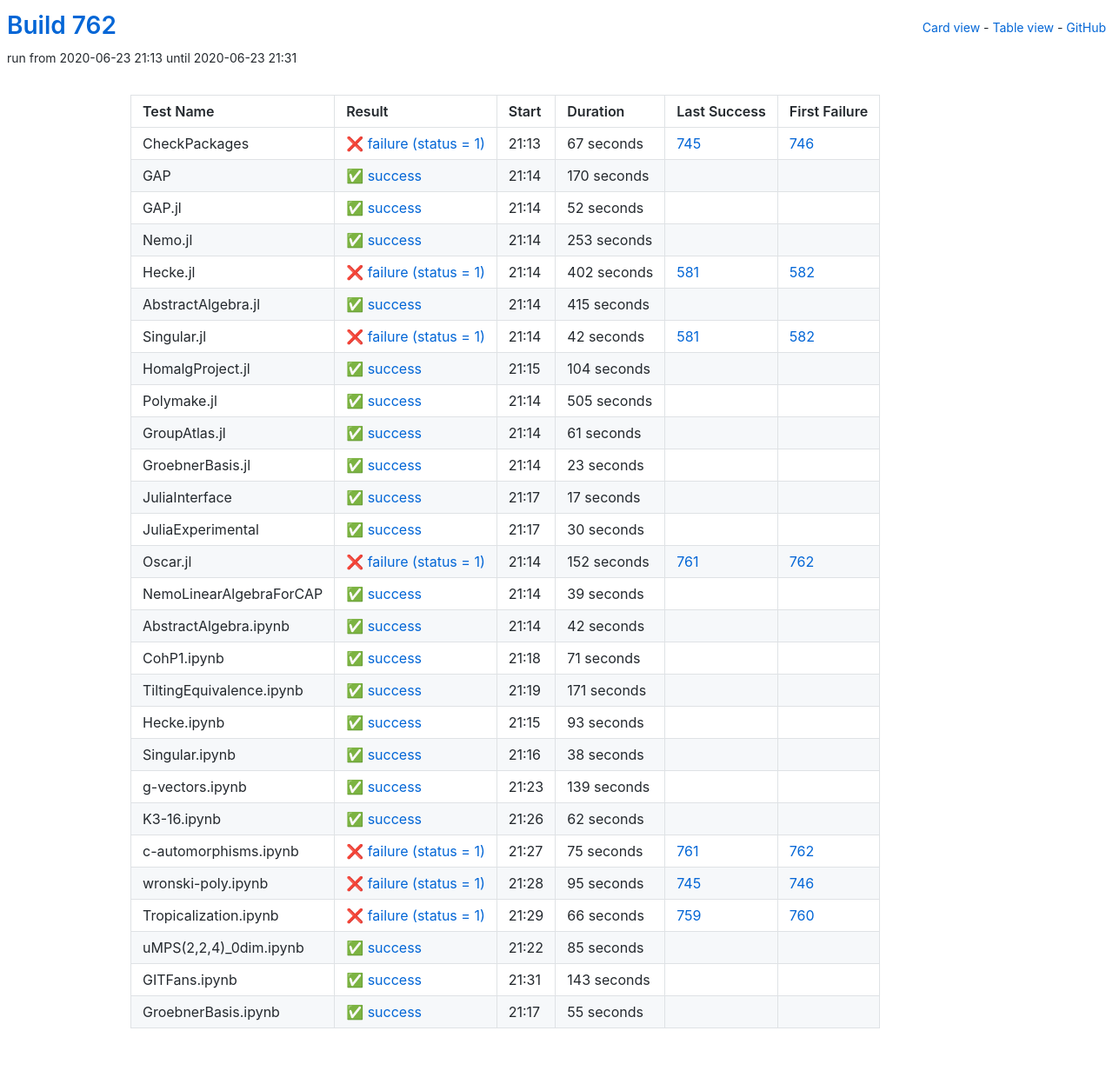
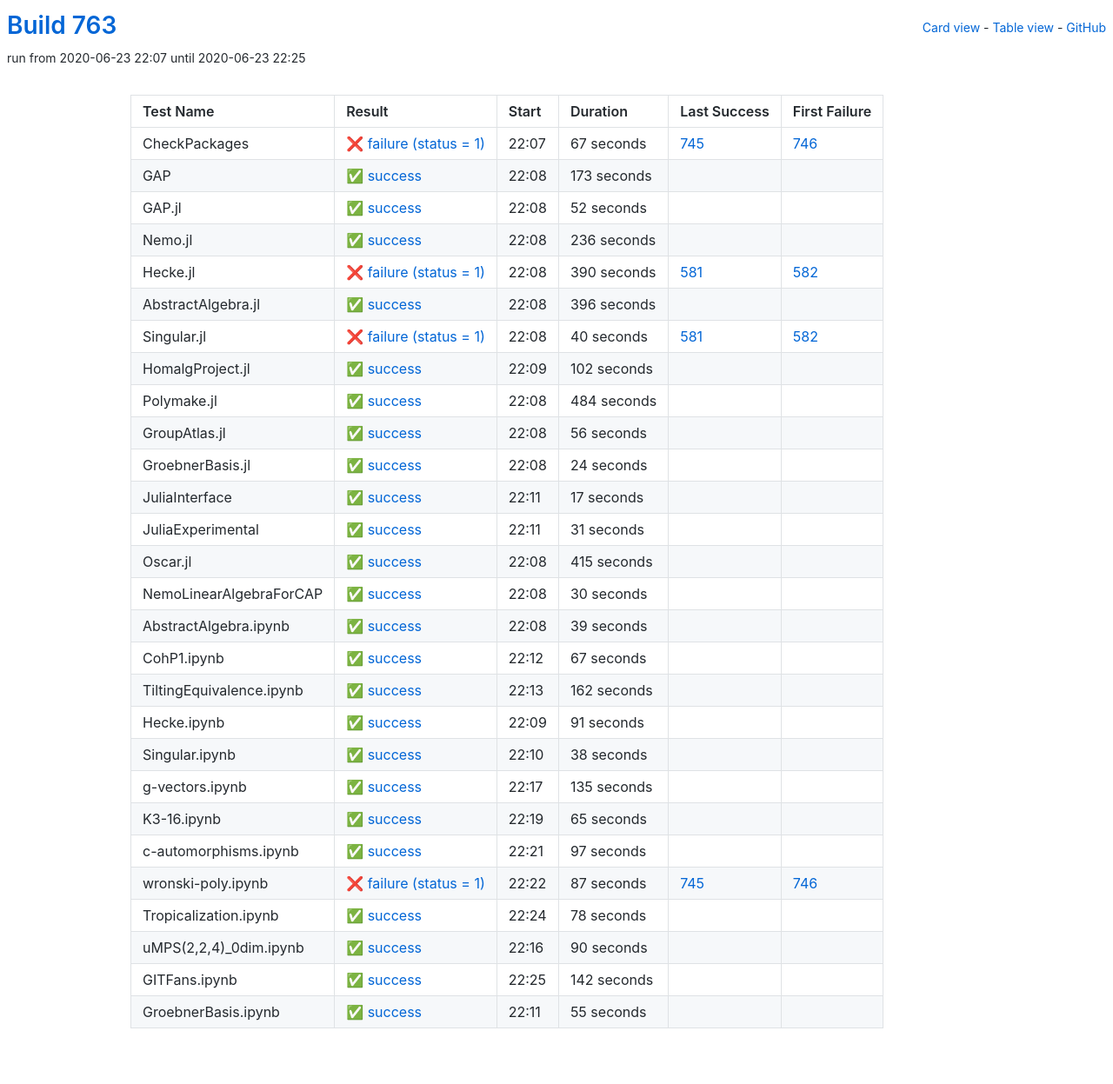
Before and after one commit to oscar-system/oscar-ci-status-1.4, a Jekyll site: the page built from table.html, in a window 1280 px wide. Shown: the whole page at 87% size. Built offline with Jekyll 4.4.1, drawn with Linux system fonts in a browser that asks for light colours.

Commit message:
Build #763

```diff
--- a/_data/ci.yml
+++ b/_data/ci.yml
@@ -1,6 +1,6 @@
 ---
-build: 762
-build_url: https://oscarci.mathematik.uni-kl.de/job/oscar-julia-1.4/762/
+build: 763
+build_url: https://oscarci.mathematik.uni-kl.de/job/oscar-julia-1.4/763/
 job: oscar-julia-1.4
 organization: oscar-system
 repo: oscar-ci-status-1.4
@@ -8,8 +8,8 @@ repourl: https://github.com/oscar-system/oscar-ci-status-1.4
 tests:
 - name: CheckPackages
   id: checkpackages
-  log: https://oscarci.mathematik.uni-kl.de/job/oscar-julia-1.4/762/artifact/logs/build-762/CheckPackages.log
-  start: 2020-06-23 21:13
+  log: https://oscarci.mathematik.uni-kl.de/job/oscar-julia-1.4/763/artifact/logs/build-763/CheckPackages.log
+  start: 2020-06-23 22:07
   success: false
   exitcode: 1
   status: failure
@@ -20,20 +20,20 @@ tests:
   first_failure_url: https://oscarci.mathematik.uni-kl.de/job/oscar-julia-1.4/746/
 - name: GAP
   id: gap
-  log: https://oscarci.mathematik.uni-kl.de/job/oscar-julia-1.4/762/artifact/logs/build-762/GAP.log
-  start: 2020-06-23 21:14
+  log: https://oscarci.mathematik.uni-kl.de/job/oscar-julia-1.4/763/artifact/logs/build-763/GAP.log
+  start: 2020-06-23 22:08
   success: true
   exitcode: 0
   status: success
-  duration: 170
+  duration: 173
   last_success: false
   last_success_url:
   first_failure: false
   first_failure_url:
 - name: GAP.jl
   id: gap-jl
-  log: https://oscarci.mathematik.uni-kl.de/job/oscar-julia-1.4/762/artifact/logs/build-762/GAP.jl.log
-  start: 2020-06-23 21:14
+  log: https://oscarci.mathematik.uni-kl.de/job/oscar-julia-1.4/763/artifact/logs/build-763/GAP.jl.log
+  start: 2020-06-23 22:08
   success: true
   exitcode: 0
   status: success
@@ -44,104 +44,104 @@ tests:
   first_failure_url:
 - name: Nemo.jl
   id: nemo-jl
-  log: https://oscarci.mathematik.uni-kl.de/job/oscar-julia-1.4/762/artifact/logs/build-762/Nemo.jl.log
-  start: 2020-06-23 21:14
+  log: https://oscarci.mathematik.uni-kl.de/job/oscar-julia-1.4/763/artifact/logs/build-763/Nemo.jl.log
+  start: 2020-06-23 22:08
   success: true
   exitcode: 0
   status: success
-  duration: 253
+  duration: 236
   last_success: false
   last_success_url:
   first_failure: false
   first_failure_url:
 - name: Hecke.jl
   id: hecke-jl
-  log: https://oscarci.mathematik.uni-kl.de/job/oscar-julia-1.4/762/artifact/logs/build-762/Hecke.jl.log
-  start: 2020-06-23 21:14
+  log: https://oscarci.mathematik.uni-kl.de/job/oscar-julia-1.4/763/artifact/logs/build-763/Hecke.jl.log
+  start: 2020-06-23 22:08
   success: false
   exitcode: 1
   status: failure
-  duration: 402
+  duration: 390
   last_success: 581
   last_success_url: https://oscarci.mathematik.uni-kl.de/job/oscar-julia-1.4/581/
   first_failure: 582
   first_failure_url: https://oscarci.mathematik.uni-kl.de/job/oscar-julia-1.4/582/
 - name: AbstractAlgebra.jl
   id: abstractalgebra-jl
-  log: https://oscarci.mathematik.uni-kl.de/job/oscar-julia-1.4/762/artifact/logs/build-762/AbstractAlgebra.jl.log
-  start: 2020-06-23 21:14
+  log: https://oscarci.mathematik.uni-kl.de/job/oscar-julia-1.4/763/artifact/logs/build-763/AbstractAlgebra.jl.log
+  start: 2020-06-23 22:08
   success: true
   exitcode: 0
   status: success
-  duration: 415
+  duration: 396
   last_success: false
   last_success_url:
   first_failure: false
   first_failure_url:
 - name: Singular.jl
   id: singular-jl
-  log: https://oscarci.mathematik.uni-kl.de/job/oscar-julia-1.4/762/artifact/logs/build-762/Singular.jl.log
-  start: 2020-06-23 21:14
+  log: https://oscarci.mathematik.uni-kl.de/job/oscar-julia-1.4/763/artifact/logs/build-763/Singular.jl.log
+  start: 2020-06-23 22:08
   success: false
   exitcode: 1
   status: failure
-  duration: 42
+  duration: 40
   last_success: 581
   last_success_url: https://oscarci.mathematik.uni-kl.de/job/oscar-julia-1.4/581/
   first_failure: 582
   first_failure_url: https://oscarci.mathematik.uni-kl.de/job/oscar-julia-1.4/582/
 - name: HomalgProject.jl
   id: homalgproject-jl
-  log: https://oscarci.mathematik.uni-kl.de/job/oscar-julia-1.4/762/artifact/logs/build-762/HomalgProject.jl.log
-  start: 2020-06-23 21:15
+  log: https://oscarci.mathematik.uni-kl.de/job/oscar-julia-1.4/763/artifact/logs/build-763/HomalgProject.jl.log
+  start: 2020-06-23 22:09
   success: true
   exitcode: 0
   status: success
-  duration: 104
+  duration: 102
   last_success: false
   last_success_url:
   first_failure: false
   first_failure_url:
 - name: Polymake.jl
   id: polymake-jl
-  log: https://oscarci.mathematik.uni-kl.de/job/oscar-julia-1.4/762/artifact/logs/build-762/Polymake.jl.log
-  start: 2020-06-23 21:14
+  log: https://oscarci.mathematik.uni-kl.de/job/oscar-julia-1.4/763/artifact/logs/build-763/Polymake.jl.log
+  start: 2020-06-23 22:08
   success: true
   exitcode: 0
   status: success
-  duration: 505
+  duration: 484
   last_success: false
   last_success_url:
   first_failure: false
   first_failure_url:
 - name: GroupAtlas.jl
   id: groupatlas-jl
-  log: https://oscarci.mathematik.uni-kl.de/job/oscar-julia-1.4/762/artifact/logs/build-762/GroupAtlas.jl.log
-  start: 2020-06-23 21:14
+  log: https://oscarci.mathematik.uni-kl.de/job/oscar-julia-1.4/763/artifact/logs/build-763/GroupAtlas.jl.log
+  start: 2020-06-23 22:08
   success: true
   exitcode: 0
   status: success
-  duration: 61
+  duration: 56
   last_success: false
   last_success_url:
   first_failure: false
   first_failure_url:
 - name: GroebnerBasis.jl
   id: groebnerbasis-jl
-  log: https://oscarci.mathematik.uni-kl.de/job/oscar-julia-1.4/762/artifact/logs/build-762/GroebnerBasis.jl.log
-  start: 2020-06-23 21:14
+  log: https://oscarci.mathematik.uni-kl.de/job/oscar-julia-1.4/763/artifact/logs/build-763/GroebnerBasis.jl.log
+  start: 2020-06-23 22:08
   success: true
   exitcode: 0
   status: success
-  duration: 23
+  duration: 24
   last_success: false
   last_success_url:
   first_failure: false
   first_failure_url:
 - name: JuliaInterface
   id: juliainterface
-  log: https://oscarci.mathematik.uni-kl.de/job/oscar-julia-1.4/762/artifact/logs/build-762/JuliaInterface.log
-  start: 2020-06-23 21:17
+  log: https://oscarci.mathematik.uni-kl.de/job/oscar-julia-1.4/763/artifact/logs/build-763/JuliaInterface.log
+  start: 2020-06-23 22:11
   success: true
   exitcode: 0
   status: success
@@ -152,8 +152,32 @@ tests:
   first_failure_url:
 - name: JuliaExperimental
   id: juliaexperimental
-  log: https://oscarci.mathematik.uni-kl.de/job/oscar-julia-1.4/762/artifact/logs/build-762/JuliaExperimental.log
-  start: 2020-06-23 21:17
+  log: https://oscarci.mathematik.uni-kl.de/job/oscar-julia-1.4/763/artifact/logs/build-763/JuliaExperimental.log
+  start: 2020-06-23 22:11
+  success: true
+  exitcode: 0
+  status: success
+  duration: 31
+  last_success: false
+  last_success_url:
+  first_failure: false
+  first_failure_url:
+- name: Oscar.jl
+  id: oscar-jl
+  log: https://oscarci.mathematik.uni-kl.de/job/oscar-julia-1.4/763/artifact/logs/build-763/Oscar.jl.log
+  start: 2020-06-23 22:08
+  success: true
+  exitcode: 0
+  status: success
+  duration: 415
+  last_success: false
+  last_success_url:
+  first_failure: false
+  first_failure_url:
+- name: NemoLinearAlgebraForCAP
+  id: nemolinearalgebraforcap
+  log: https://oscarci.mathematik.uni-kl.de/job/oscar-julia-1.4/763/artifact/logs/build-763/NemoLinearAlgebraForCAP.log
+  start: 2020-06-23 22:08
   success: true
   exitcode: 0
   status: success
@@ -162,22 +186,10 @@ tests:
   last_success_url:
   first_failure: false
   first_failure_url:
-- name: Oscar.jl
-  id: oscar-jl
-  log: https://oscarci.mathematik.uni-kl.de/job/oscar-julia-1.4/762/artifact/logs/build-762/Oscar.jl.log
-  start: 2020-06-23 21:14
-  success: false
-  exitcode: 1
-  status: failure
-  duration: 152
-  last_success: 761
-  last_success_url: https://oscarci.mathematik.uni-kl.de/job/oscar-julia-1.4/761/
-  first_failure: 762
-  first_failure_url: https://oscarci.mathematik.uni-kl.de/job/oscar-julia-1.4/762/
-- name: NemoLinearAlgebraForCAP
-  id: nemolinearalgebraforcap
-  log: https://oscarci.mathematik.uni-kl.de/job/oscar-julia-1.4/762/artifact/logs/build-762/NemoLinearAlgebraForCAP.log
-  start: 2020-06-23 21:14
+- name: AbstractAlgebra.ipynb
+  id: abstractalgebra-ipynb
+  log: https://oscarci.mathematik.uni-kl.de/job/oscar-julia-1.4/763/artifact/logs/build-763/AbstractAlgebra.ipynb.log
+  start: 2020-06-23 22:08
   success: true
   exitcode: 0
   status: success
@@ -186,58 +198,46 @@ tests:
   last_success_url:
   first_failure: false
   first_failure_url:
-- name: AbstractAlgebra.ipynb
-  id: abstractalgebra-ipynb
-  log: https://oscarci.mathematik.uni-kl.de/job/oscar-julia-1.4/762/artifact/logs/build-762/AbstractAlgebra.ipynb.log
-  start: 2020-06-23 21:14
+- name: CohP1.ipynb
+  id: cohp1-ipynb
+  log: https://oscarci.mathematik.uni-kl.de/job/oscar-julia-1.4/763/artifact/logs/build-763/CohP1.ipynb.log
+  start: 2020-06-23 22:12
   success: true
   exitcode: 0
   status: success
-  duration: 42
-  last_success: false
-  last_success_url:
-  first_failure: false
-  first_failure_url:
-- name: CohP1.ipynb
-  id: cohp1-ipynb
-  log: https://oscarci.mathematik.uni-kl.de/job/oscar-julia-1.4/762/artifact/logs/build-762/CohP1.ipynb.log
-  start: 2020-06-23 21:18
-  success: true
-  exitcode: 0
-  status: success
-  duration: 71
+  duration: 67
   last_success: false
   last_success_url:
   first_failure: false
   first_failure_url:
 - name: TiltingEquivalence.ipynb
   id: tiltingequivalence-ipynb
-  log: https://oscarci.mathematik.uni-kl.de/job/oscar-julia-1.4/762/artifact/logs/build-762/TiltingEquivalence.ipynb.log
-  start: 2020-06-23 21:19
+  log: https://oscarci.mathematik.uni-kl.de/job/oscar-julia-1.4/763/artifact/logs/build-763/TiltingEquivalence.ipynb.log
+  start: 2020-06-23 22:13
   success: true
   exitcode: 0
   status: success
-  duration: 171
+  duration: 162
   last_success: false
   last_success_url:
   first_failure: false
   first_failure_url:
 - name: Hecke.ipynb
   id: hecke-ipynb
-  log: https://oscarci.mathematik.uni-kl.de/job/oscar-julia-1.4/762/artifact/logs/build-762/Hecke.ipynb.log
-  start: 2020-06-23 21:15
+  log: https://oscarci.mathematik.uni-kl.de/job/oscar-julia-1.4/763/artifact/logs/build-763/Hecke.ipynb.log
+  start: 2020-06-23 22:09
   success: true
   exitcode: 0
   status: success
-  duration: 93
+  duration: 91
   last_success: false
   last_success_url:
   first_failure: false
   first_failure_url:
 - name: Singular.ipynb
   id: singular-ipynb
-  log: https://oscarci.mathematik.uni-kl.de/job/oscar-julia-1.4/762/artifact/logs/build-762/Singular.ipynb.log
-  start: 2020-06-23 21:16
+  log: https://oscarci.mathematik.uni-kl.de/job/oscar-julia-1.4/763/artifact/logs/build-763/Singular.ipynb.log
+  start: 2020-06-23 22:10
   success: true
   exitcode: 0
   status: success
@@ -248,92 +248,92 @@ tests:
   first_failure_url:
 - name: g-vectors.ipynb
   id: g-vectors-ipynb
-  log: https://oscarci.mathematik.uni-kl.de/job/oscar-julia-1.4/762/artifact/logs/build-762/g-vectors.ipynb.log
-  start: 2020-06-23 21:23
+  log: https://oscarci.mathematik.uni-kl.de/job/oscar-julia-1.4/763/artifact/logs/build-763/g-vectors.ipynb.log
+  start: 2020-06-23 22:17
   success: true
   exitcode: 0
   status: success
-  duration: 139
+  duration: 135
   last_success: false
   last_success_url:
   first_failure: false
   first_failure_url:
 - name: K3-16.ipynb
   id: k3-16-ipynb
-  log: https://oscarci.mathematik.uni-kl.de/job/oscar-julia-1.4/762/artifact/logs/build-762/K3-16.ipynb.log
-  start: 2020-06-23 21:26
+  log: https://oscarci.mathematik.uni-kl.de/job/oscar-julia-1.4/763/artifact/logs/build-763/K3-16.ipynb.log
+  start: 2020-06-23 22:19
   success: true
   exitcode: 0
   status: success
-  duration: 62
+  duration: 65
   last_success: false
   last_success_url:
   first_failure: false
   first_failure_url:
 - name: c-automorphisms.ipynb
   id: c-automorphisms-ipynb
-  log: https://oscarci.mathematik.uni-kl.de/job/oscar-julia-1.4/762/artifact/logs/build-762/c-automorphisms.ipynb.log
-  start: 2020-06-23 21:27
+  log: https://oscarci.mathematik.uni-kl.de/job/oscar-julia-1.4/763/artifact/logs/build-763/c-automorphisms.ipynb.log
+  start: 2020-06-23 22:21
+  success: true
+  exitcode: 0
+  status: success
+  duration: 97
+  last_success: false
+  last_success_url:
+  first_failure: false
+  first_failure_url:
+- name: wronski-poly.ipynb
+  id: wronski-poly-ipynb
+  log: https://oscarci.mathematik.uni-kl.de/job/oscar-julia-1.4/763/artifact/logs/build-763/wronski-poly.ipynb.log
+  start: 2020-06-23 22:22
   success: false
   exitcode: 1
   status: failure
-  duration: 75
-  last_success: 761
-  last_success_url: https://oscarci.mathematik.uni-kl.de/job/oscar-julia-1.4/761/
-  first_failure: 762
-  first_failure_url: https://oscarci.mathematik.uni-kl.de/job/oscar-julia-1.4/762/
-- name: wronski-poly.ipynb
-  id: wronski-poly-ipynb
-  log: https://oscarci.mathematik.uni-kl.de/job/oscar-julia-1.4/762/artifact/logs/build-762/wronski-poly.ipynb.log
-  start: 2020-06-23 21:28
-  success: false
-  exitcode: 1
-  status: failure
-  duration: 95
+  duration: 87
   last_success: 745
   last_success_url: https://oscarci.mathematik.uni-kl.de/job/oscar-julia-1.4/745/
   first_failure: 746
   first_failure_url: https://oscarci.mathematik.uni-kl.de/job/oscar-julia-1.4/746/
 - name: Tropicalization.ipynb
   id: tropicalization-ipynb
-  log: https://oscarci.mathematik.uni-kl.de/job/oscar-julia-1.4/762/artifact/logs/build-762/Tropicalization.ipynb.log
-  start: 2020-06-23 21:29
-  success: false
-  exitcode: 1
-  status: failure
-  duration: 66
-  last_success: 759
-  last_success_url: https://oscarci.mathematik.uni-kl.de/job/oscar-julia-1.4/759/
-  first_failure: 760
-  first_failure_url: https://oscarci.mathematik.uni-kl.de/job/oscar-julia-1.4/760/
-- name: uMPS(2,2,4)_0dim.ipynb
-  id: umps-2-2-4-0dim-ipynb
-  log: https://oscarci.mathematik.uni-kl.de/job/oscar-julia-1.4/762/artifact/logs/build-762/uMPS-2-2-4-_0dim.ipynb.log
-  start: 2020-06-23 21:22
+  log: https://oscarci.mathematik.uni-kl.de/job/oscar-julia-1.4/763/artifact/logs/build-763/Tropicalization.ipynb.log
+  start: 2020-06-23 22:24
   success: true
   exitcode: 0
   status: success
-  duration: 85
+  duration: 78
+  last_success: false
+  last_success_url:
+  first_failure: false
+  first_failure_url:
+- name: uMPS(2,2,4)_0dim.ipynb
+  id: umps-2-2-4-0dim-ipynb
+  log: https://oscarci.mathematik.uni-kl.de/job/oscar-julia-1.4/763/artifact/logs/build-763/uMPS-2-2-4-_0dim.ipynb.log
+  start: 2020-06-23 22:16
+  success: true
+  exitcode: 0
+  status: success
+  duration: 90
   last_success: false
   last_success_url:
   first_failure: false
   first_failure_url:
 - name: GITFans.ipynb
   id: gitfans-ipynb
-  log: https://oscarci.mathematik.uni-kl.de/job/oscar-julia-1.4/762/artifact/logs/build-762/GITFans.ipynb.log
-  start: 2020-06-23 21:31
+  log: https://oscarci.mathematik.uni-kl.de/job/oscar-julia-1.4/763/artifact/logs/build-763/GITFans.ipynb.log
+  start: 2020-06-23 22:25
   success: true
   exitcode: 0
   status: success
-  duration: 143
+  duration: 142
   last_success: false
   last_success_url:
   first_failure: false
   first_failure_url:
 - name: GroebnerBasis.ipynb
   id: groebnerbasis-ipynb
-  log: https://oscarci.mathematik.uni-kl.de/job/oscar-julia-1.4/762/artifact/logs/build-762/GroebnerBasis.ipynb.log
-  start: 2020-06-23 21:17
+  log: https://oscarci.mathematik.uni-kl.de/job/oscar-julia-1.4/763/artifact/logs/build-763/GroebnerBasis.ipynb.log
+  start: 2020-06-23 22:11
   success: true
   exitcode: 0
   status: success
```
Also changed, not shown: README.md.
